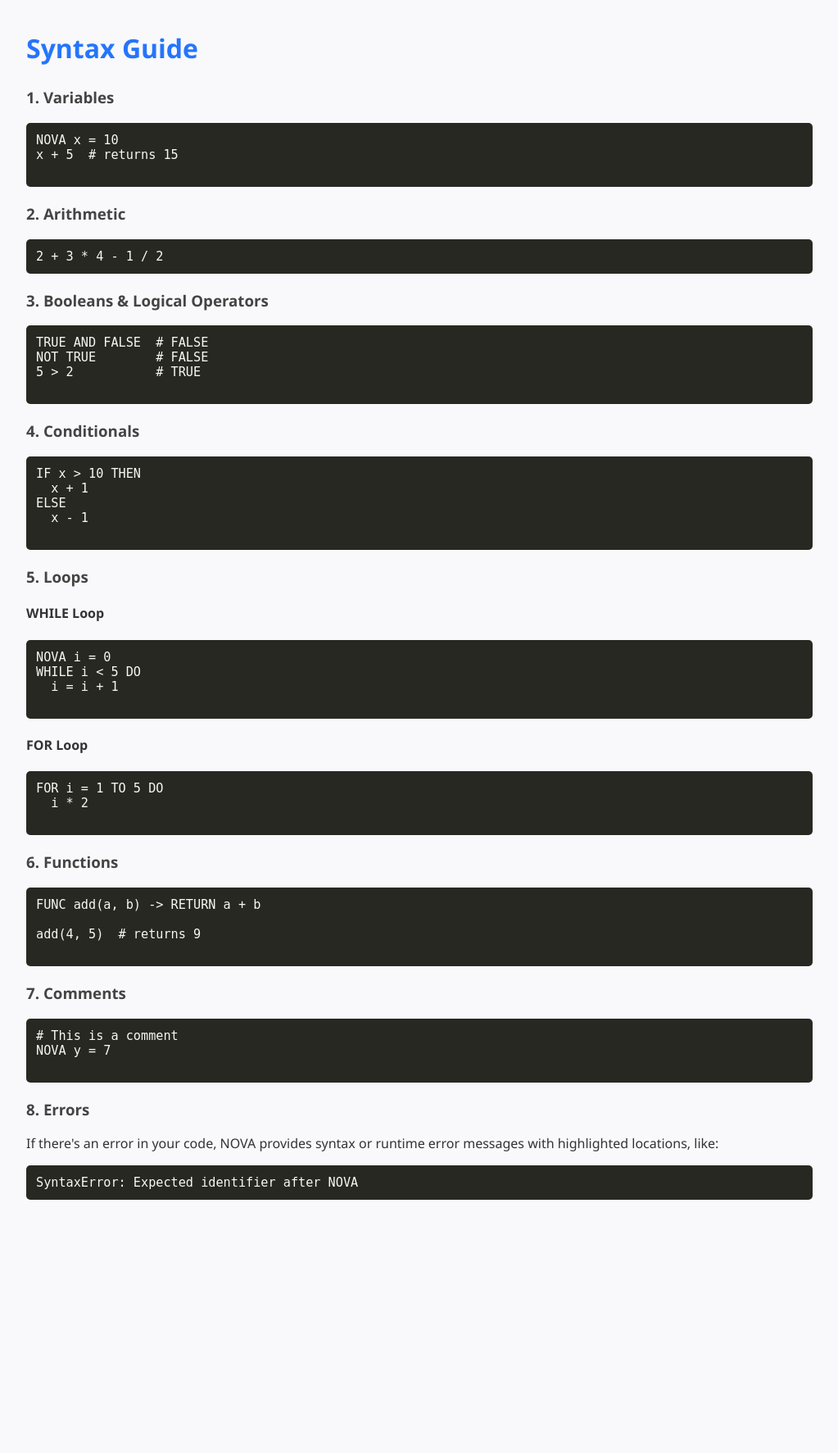
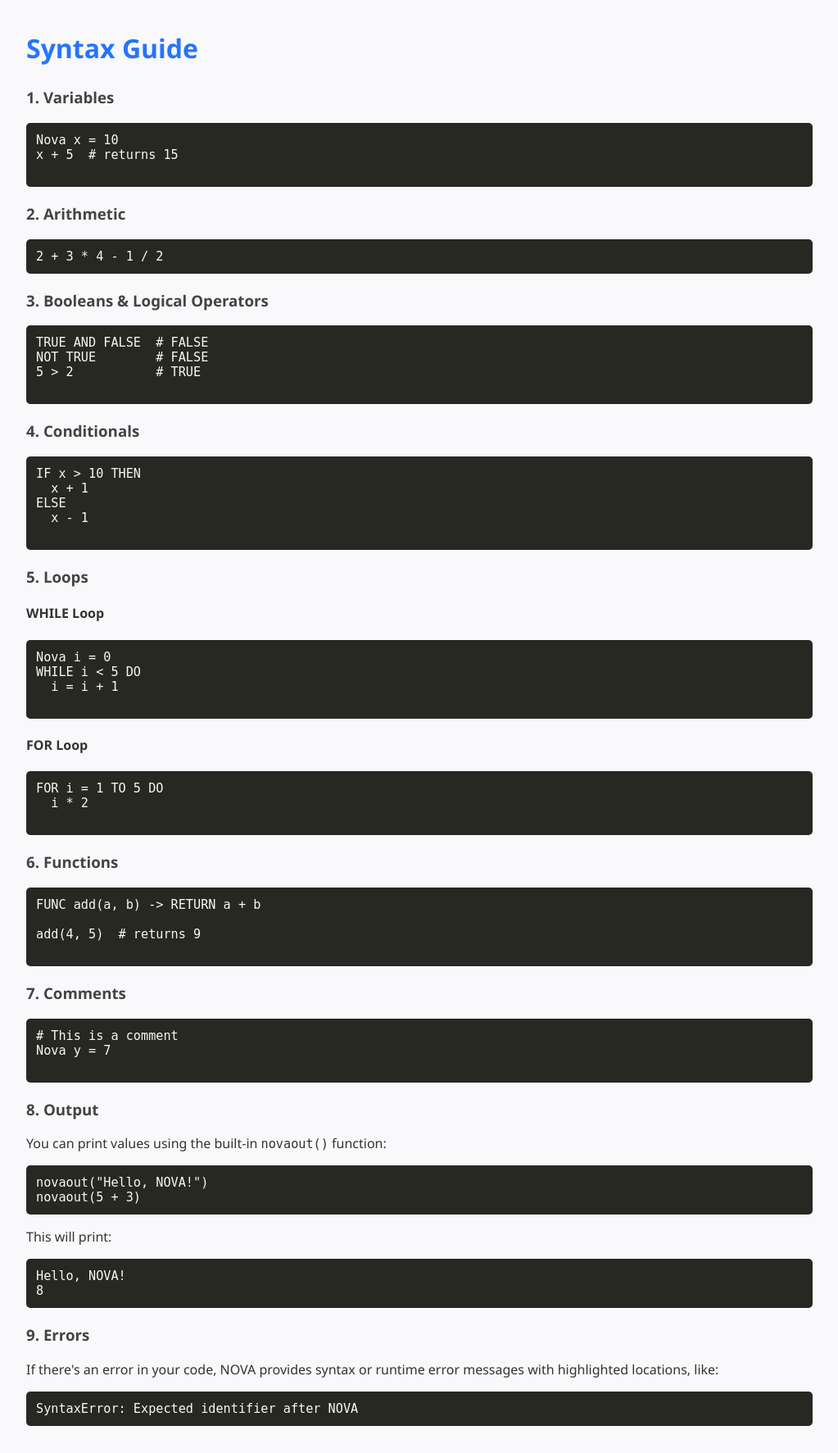
Before and after one commit to Mohammed-Assem/Nova_WEB, a Flask app: page / in a window 1280 px wide. Shown: the part 625-2398 px from the top of the page at 82% size, without its empty margins (128-1151 px from the left). Before the commit the page ends 2089 px from the top, so only its background shows below. Run offline with Flask 3, Linux system fonts and the light colour scheme.

Commit message:
Update index.html

```diff
--- a/templates/index.html
+++ b/templates/index.html
@@ -29,7 +29,7 @@
     <h2>Syntax Guide</h2>
 
     <h3>1. Variables</h3>
-    <pre><code>NOVA x = 10
+    <pre><code>Nova x = 10
 x + 5  # returns 15
     </code></pre>
 
@@ -51,7 +51,7 @@ ELSE
 
     <h3>5. Loops</h3>
     <h4>WHILE Loop</h4>
-    <pre><code>NOVA i = 0
+    <pre><code>Nova i = 0
 WHILE i < 5 DO
   i = i + 1
     </code></pre>
@@ -69,10 +69,18 @@ add(4, 5)  # returns 9
 
     <h3>7. Comments</h3>
     <pre><code># This is a comment
-NOVA y = 7
+Nova y = 7
     </code></pre>
 
-    <h3>8. Errors</h3>
+    <h3>8. Output</h3>
+<p>You can print values using the built-in <code>novaout()</code> function:</p>
+<pre><code>novaout("Hello, NOVA!")
+novaout(5 + 3)</code></pre>
+<p>This will print:</p>
+<pre><code>Hello, NOVA!
+8</code></pre>
+
+    <h3>9. Errors</h3>
     <p>If there's an error in your code, NOVA provides syntax or runtime error messages with highlighted locations, like:</p>
     <pre><code>SyntaxError: Expected identifier after NOVA</code></pre>
   </section>
```
